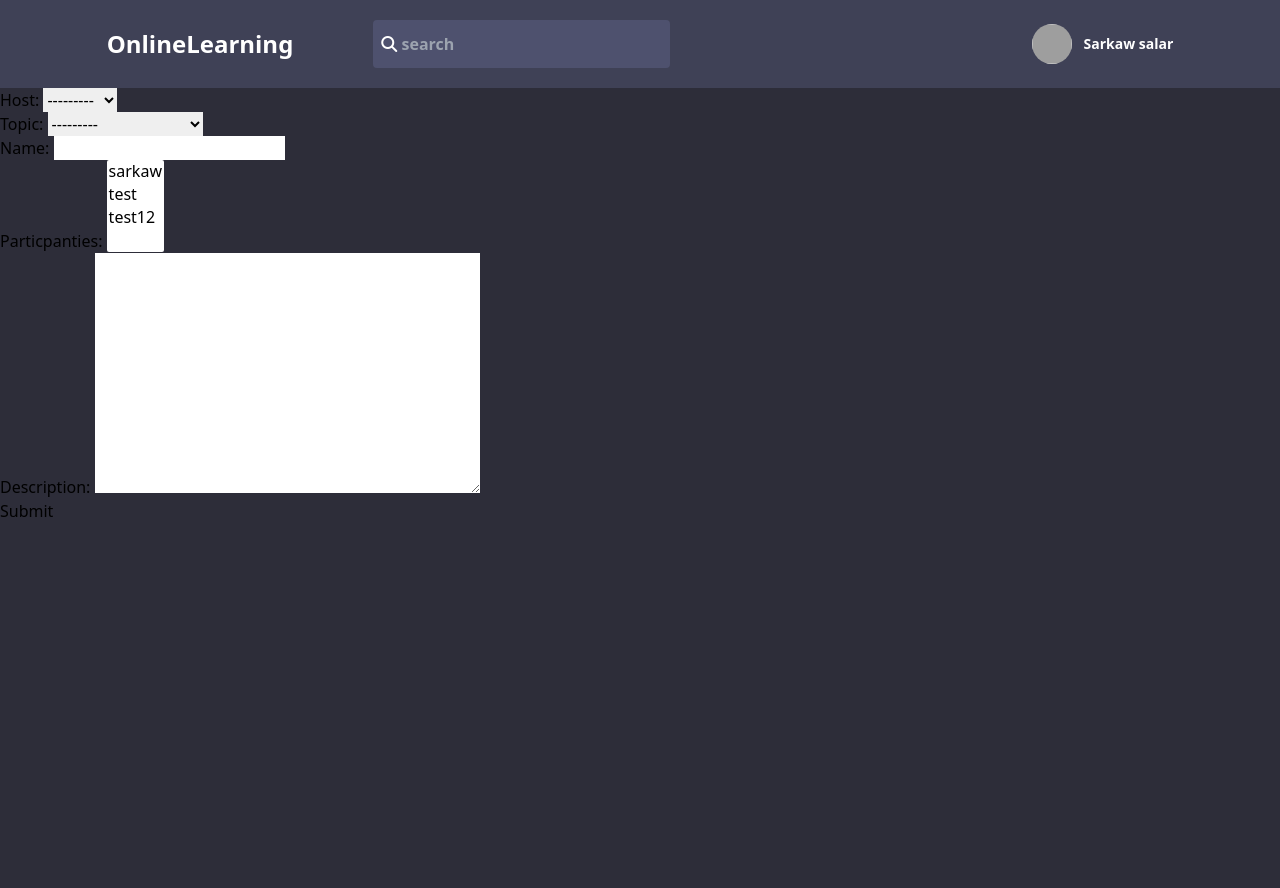
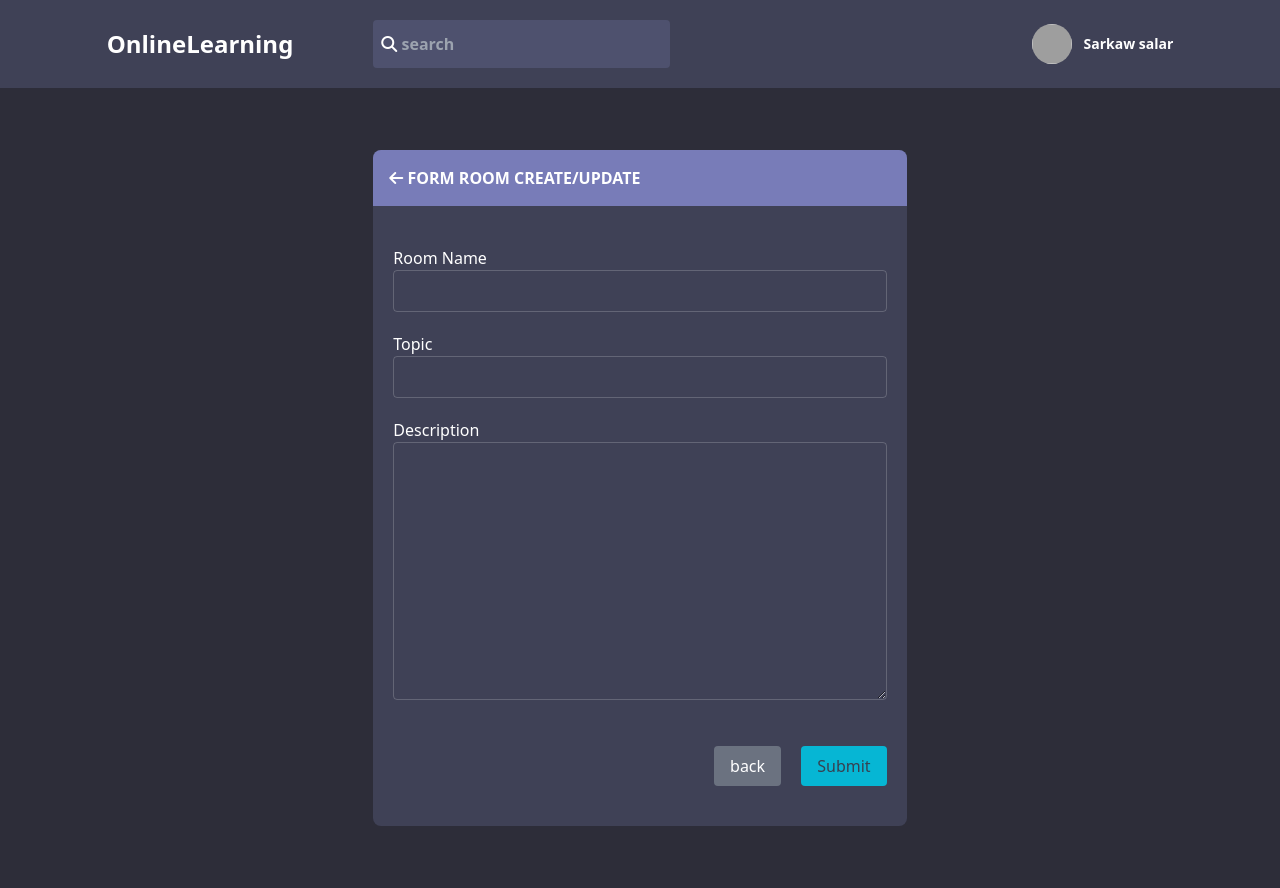
Before and after one commit to MrSarkaw/onlinelearning-django, a Django app: page /createroom in a window 1280 px wide. Before the commit the page ends 517 px from the top, so only its background shows below. Run offline with Django 4.2, Linux system fonts and the light colour scheme; a user stored in the database is signed in; data comes from the database, SQL or seed files in the repository; both versions use the stored data as it was after the commit; some libraries are stand-ins or nearby versions; grey boxes are pictures that could not be loaded.

Commit message:
create, widget_tweaks, modelformRoom

```diff
--- a/base/forms.py
+++ b/base/forms.py
@@ -7,4 +7,4 @@ from .views import Room
 class RoomForm(ModelForm):
      class Meta:
         model = Room
-        fields = "__all__"
+        fields = ['name','description','topic']
--- a/base/templates/base/roomCreate.html
+++ b/base/templates/base/roomCreate.html
@@ -1,9 +1,44 @@
 {% extends 'main.html' %}
 
 {% block content %}
+
+    {% load widget_tweaks  %}
     <form method="post">
         {% csrf_token %}
-        {{ form.as_p }}
-        <input type="submit">
+        <div class="h-screen flex items-center justify-center">
+            <div class="w-5/12 rounded-lg text-white mainColor overflow-hidden">
+                <div class="p-4 uppercase boxColor font-bold">
+                   <button  onclick="window.history.back()" class="focus:outline-none"><i class="fas fa-arrow-left"></i></button> Form Room Create/update
+                </div>
+                <div class="py-10 px-5">
+                    <div>
+                        <p>Room Name</p>
+                        {% render_field form.name class+="bg-transparent p-2 w-full  focus:outline-none rounded border border-gray-100/20" %}
+
+                    </div>
+                    <div class="mt-5">
+                        Topic
+                        <input type="text" name="topic" list="topic" class="bg-transparent p-2 w-full  focus:outline-none rounded border border-gray-100/20">
+                        <datalist id="topic">
+                            <select>
+                                {% for i in topic %}
+                                    <option value="{{ i }}"></option>
+                                {% endfor %}
+                            </select>
+                        </datalist>
+                    </div>
+                    <div class="mt-5">
+                        <p>Description</p>
+                        {% render_field form.description class+="bg-transparent p-2 w-full  focus:outline-none rounded border border-gray-100/20" %}
+
+                    </div>
+
+                    <div class="text-right mt-10">
+                        <button onclick="window.history.back()"  class="bg-gray-500 px-4 py-2 rounded  text-white mx-4">back</button>
+                        <button  class="bg-cyan-500 px-4 py-2 rounded text-gray-700">Submit</button>
+                    </div>
+                </div>
+            </div>
+        </div>
     </form>
 {% endblock %}
--- a/base/views.py
+++ b/base/views.py
@@ -73,11 +73,17 @@ def logoutPage(request):
 @login_required(login_url='loginPage')
 def roomCreate(request):
     if request.method == "POST":
-        form = RoomForm(request.POST)
-        if form.is_valid():
-            form.save()
-            return redirect("home")
-    return render(request,'base/roomCreate.html',{'form': RoomForm})
+        topic, create = Topic.objects.get_or_create(name=request.POST.get('topic'))
+        Room.objects.create(
+            host = request.user,
+            topic = topic,
+            name = request.POST.get('name'),
+            description = request.POST.get('description'),
+        )
+        return redirect("home")
+
+    topic = Topic.objects.all()
+    return render(request,'base/roomCreate.html',{'form': RoomForm, 'topic':topic})
 
 @login_required(login_url='loginPage')
 def roomUpdate(request,pk):
--- a/onlinelearning/settings.py
+++ b/onlinelearning/settings.py
@@ -38,7 +38,8 @@ INSTALLED_APPS = [
     'django.contrib.messages',
     'django.contrib.staticfiles',
 
-    'base.apps.BaseConfig'
+    'base.apps.BaseConfig',
+    'widget_tweaks',
 ]
 
 MIDDLEWARE = [
```
Also changed, not shown: db.sqlite3.
